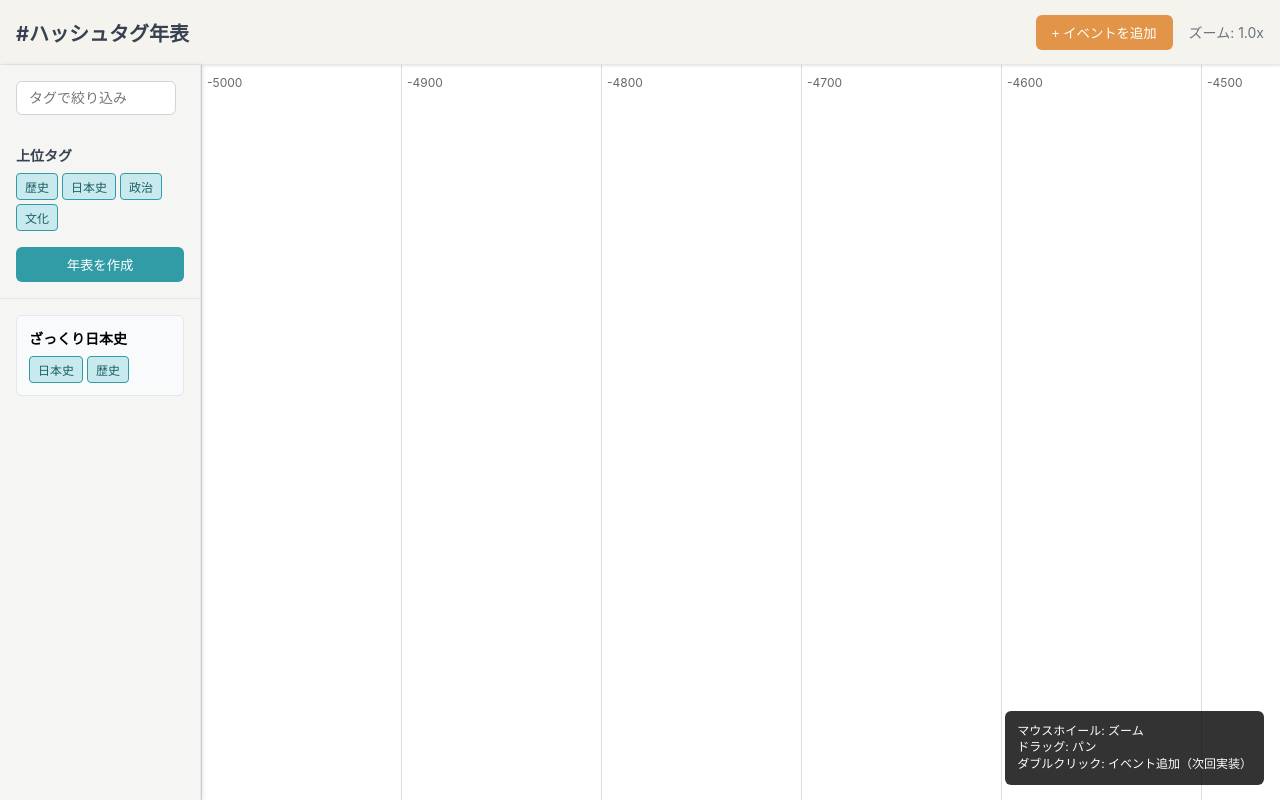
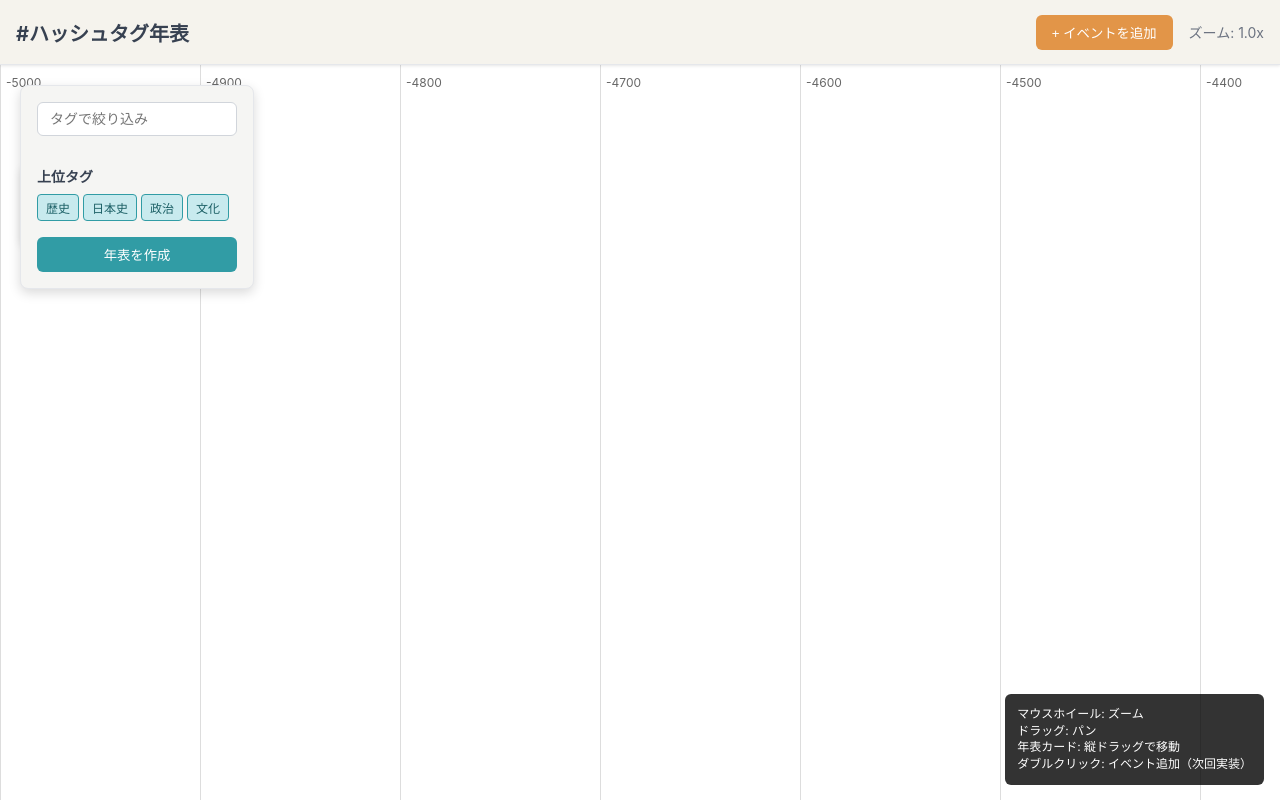
Before and after one commit to knzoym/hashtag-timeline, a React (Create React App) app: page / in a window 1280 px wide. Built offline with nearby package versions, Linux system fonts and the light colour scheme.

Commit message:
検索パネル浮遊させた&左右pan制限

```diff
--- a/src/App.js
+++ b/src/App.js
@@ -3,9 +3,12 @@ import React, { useState, useRef, useCallback } from 'react';
 const HashtagTimeline = () => {
   const [scale, setScale] = useState(1);
   const [panX, setPanX] = useState(0);
+  const [timelineCardY, setTimelineCardY] = useState(100); // 年表カードのY位置
   const timelineRef = useRef(null);
   const isDragging = useRef(false);
+  const isCardDragging = useRef(false);
   const lastMouseX = useRef(0);
+  const lastMouseY = useRef(0);
 
   const startYear = -5000;
   const endYear = 5000;
@@ -25,27 +28,65 @@ const HashtagTimeline = () => {
     const newScale = Math.max(0.1, Math.min(200, scale * zoomFactor));
 
     const newPixelsPerYear = basePixelsPerYear * newScale;
-    const newPanX = mouseX - (yearAtMouse - startYear) * newPixelsPerYear;
+    let newPanX = mouseX - (yearAtMouse - startYear) * newPixelsPerYear;
+
+    // ズーム後もパン制限を適用
+    const timelineWidth = totalYears * newPixelsPerYear;
+    const viewportWidth = window.innerWidth;
+    const minPanX = -(timelineWidth - viewportWidth);
+    const maxPanX = 0;
+
+    newPanX = Math.max(minPanX, Math.min(maxPanX, newPanX));
 
     setScale(newScale);
     setPanX(newPanX);
-  }, [scale, panX, currentPixelsPerYear]);
+  }, [scale, panX, currentPixelsPerYear, startYear, totalYears, basePixelsPerYear]);
 
   const handleMouseDown = useCallback((e) => {
+    // 年表カードやパネル上でのクリックは無視
+    if (e.target.closest('.floating-panel') || e.target.closest('.timeline-card')) {
+      return;
+    }
     isDragging.current = true;
     lastMouseX.current = e.clientX;
   }, []);
 
   const handleMouseMove = useCallback((e) => {
-    if (!isDragging.current) return;
+    if (isDragging.current) {
+      const deltaX = e.clientX - lastMouseX.current;
+      const newPanX = panX + deltaX;
 
-    const deltaX = e.clientX - lastMouseX.current;
-    setPanX(prev => prev + deltaX);
+      // パンの範囲制限を計算
+      const timelineWidth = totalYears * currentPixelsPerYear;
+      const viewportWidth = window.innerWidth;
+
+      // 左端制限: 年表の開始点（-5000年）が画面右端を超えない
+      const minPanX = -(timelineWidth - viewportWidth);
+      // 右端制限: 年表の開始点（-5000年）が画面左端を超えない
+      const maxPanX = 0;
+
+      // 制限内でパンを更新
+      setPanX(Math.max(minPanX, Math.min(maxPanX, newPanX)));
       lastMouseX.current = e.clientX;
-  }, []);
+    }
+
+    if (isCardDragging.current) {
+      const deltaY = e.clientY - lastMouseY.current;
+      setTimelineCardY(prev => Math.max(80, Math.min(window.innerHeight - 100, prev + deltaY)));
+      lastMouseY.current = e.clientY;
+    }
+  }, [panX, totalYears, currentPixelsPerYear]);
 
   const handleMouseUp = useCallback(() => {
     isDragging.current = false;
+    isCardDragging.current = false;
+  }, []);
+
+  // 年表カードのドラッグ開始
+  const handleCardMouseDown = useCallback((e) => {
+    e.stopPropagation();
+    isCardDragging.current = true;
+    lastMouseY.current = e.clientY;
   }, []);
 
   const generateYearMarkers = () => {
@@ -134,28 +175,34 @@ const HashtagTimeline = () => {
       fontSize: '14px',
       color: '#6b7280'
     },
-    mainArea: {
-      display: 'flex',
-      height: 'calc(100vh - 64px)'
+    timeline: {
+      width: '100vw',
+      height: 'calc(100vh - 64px)',
+      position: 'relative',
+      backgroundColor: 'white',
+      cursor: isDragging.current ? 'grabbing' : 'grab'
     },
-    sidebar: {
-      position: 'relative',
+    // 浮遊する検索パネル
+    floatingPanel: {
+      position: 'absolute',
+      top: '20px',
+      left: '20px',
       width: '200px',
       backgroundColor: '#f5f5f3',
-      borderRight: '1px solid #e5e7eb',
-      boxShadow: '2px 0 4px rgba(0, 0, 0, 0.1)',
-      zIndex: 2
-    },
-    sidebarContent: {
+      border: '1px solid #e5e7eb',
+      borderRadius: '8px',
+      boxShadow: '0 4px 12px rgba(0, 0, 0, 0.15)',
+      zIndex: 10,
       padding: '16px'
     },
     searchInput: {
-      width: '80%',
+      width: '100%',
       padding: '8px 12px',
       border: '1px solid #d1d5db',
       borderRadius: '6px',
       marginBottom: '16px',
-      fontSize: '14px'
+      fontSize: '14px',
+      boxSizing: 'border-box'
     },
     tagSection: {
       marginBottom: '16px'
@@ -189,24 +236,26 @@ const HashtagTimeline = () => {
       cursor: 'pointer',
       fontWeight: '500'
     },
+    // ドラッグ可能な年表カード
     timelineCard: {
+      position: 'absolute',
+      left: '20px',
+      top: timelineCardY + 'px',
+      width: '200px',
       padding: '12px',
       backgroundColor: '#f9fafb',
       border: '1px solid #e5e7eb',
-      borderRadius: '6px',
-      marginBottom: '8px'
+      borderRadius: '8px',
+      boxShadow: '0 2px 8px rgba(0, 0, 0, 0.1)',
+      cursor: 'move',
+      zIndex: 9
     },
     timelineTitle: {
       fontSize: '14px',
       fontWeight: '600',
       marginBottom: '8px',
-      marginTop: '0px'
-    },
-    timeline: {
-      flex: 1,
-      position: 'relative',
-      backgroundColor: 'white',
-      cursor: isDragging.current ? 'grabbing' : 'grab'
+      marginTop: '0px',
+      userSelect: 'none'
     },
     event: {
       position: 'absolute',
@@ -242,9 +291,19 @@ const HashtagTimeline = () => {
         </div>
       </div>
 
-      <div style={styles.mainArea}>
-        <div style={styles.sidebar}>
-          <div style={styles.sidebarContent}>
+      <div
+        ref={timelineRef}
+        style={styles.timeline}
+        onWheel={handleWheel}
+        onMouseDown={handleMouseDown}
+        onMouseMove={handleMouseMove}
+        onMouseUp={handleMouseUp}
+        onMouseLeave={handleMouseUp}
+      >
+        {generateYearMarkers()}
+
+        {/* 浮遊する検索パネル */}
+        <div className="floating-panel" style={styles.floatingPanel}>
           <input
             type="text"
             placeholder="タグで絞り込み"
@@ -263,28 +322,20 @@ const HashtagTimeline = () => {
           <button style={styles.createButton}>年表を作成</button>
         </div>
 
-          <div style={{borderTop: '1px solid #e5e7eb', padding: '16px'}}>
-            <div style={styles.timelineCard}>
+        {/* ドラッグ可能な年表カード */}
+        <div
+          className="timeline-card"
+          style={styles.timelineCard}
+          onMouseDown={handleCardMouseDown}
+        >
           <h4 style={styles.timelineTitle}>ざっくり日本史</h4>
           <div style={styles.tagContainer}>
             <span style={styles.tag}>日本史</span>
             <span style={styles.tag}>歴史</span>
           </div>
         </div>
-          </div>
-        </div>
 
-        <div
-          ref={timelineRef}
-          style={styles.timeline}
-          onWheel={handleWheel}
-          onMouseDown={handleMouseDown}
-          onMouseMove={handleMouseMove}
-          onMouseUp={handleMouseUp}
-          onMouseLeave={handleMouseUp}
-        >
-          {generateYearMarkers()}
-
+        {/* サンプルイベント */}
         <div
           style={{
             ...styles.event,
@@ -307,6 +358,7 @@ const HashtagTimeline = () => {
           終戦
         </div>
 
+        {/* 現在ライン */}
         <div
           style={{
             position: 'absolute',
@@ -316,14 +368,13 @@ const HashtagTimeline = () => {
             borderLeft: '1px solid #f6a656ff',
             pointerEvents: 'none'
           }}
-          >
-          </div>
+        />
 
         <div style={styles.helpBox}>
           <div>マウスホイール: ズーム</div>
           <div>ドラッグ: パン</div>
+          <div>年表カード: 縦ドラッグで移動</div>
           <div>ダブルクリック: イベント追加（次回実装）</div>
-          </div>
         </div>
       </div>
     </div>
```
Lines whose indentation alone changed are shown as unchanged.
